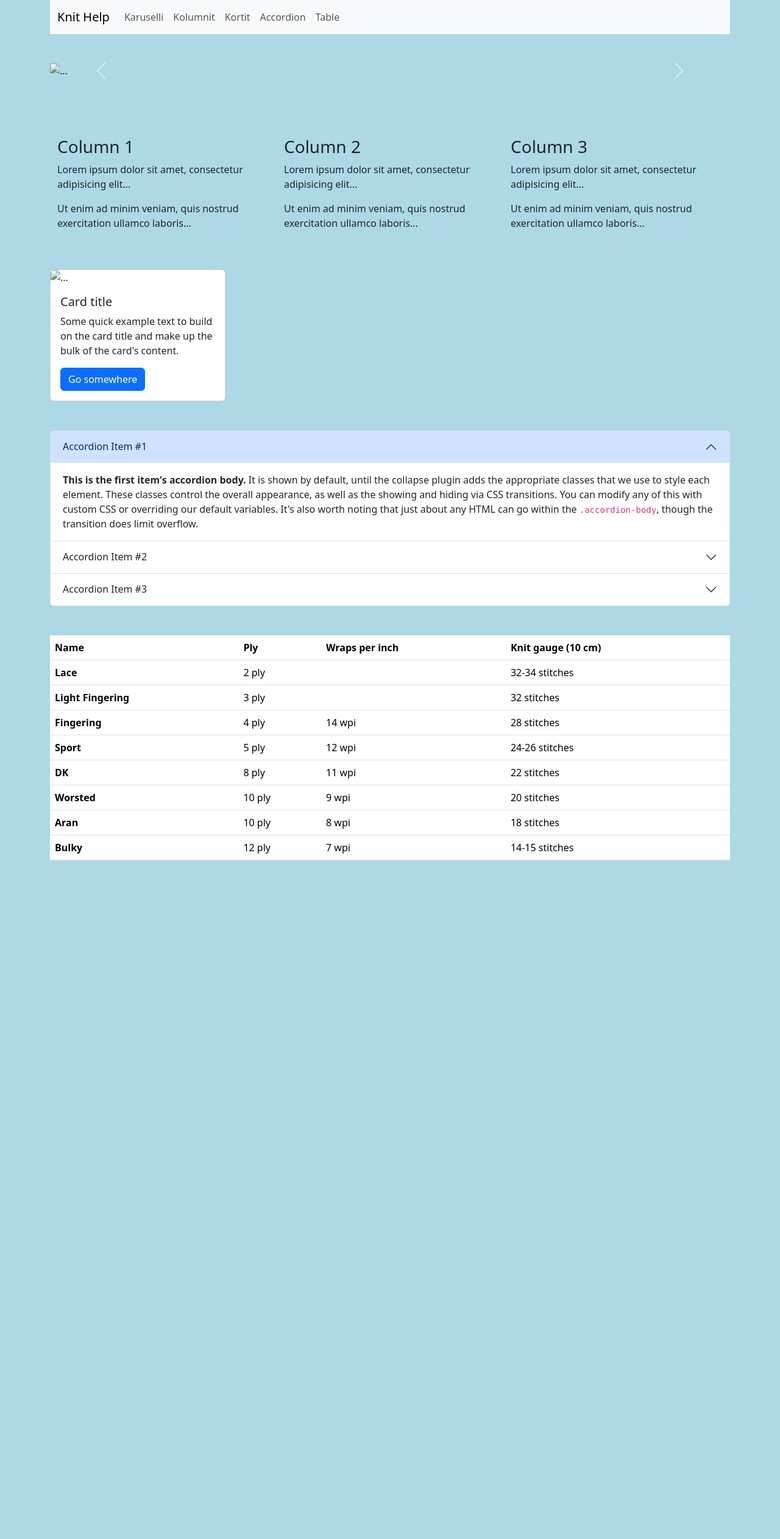
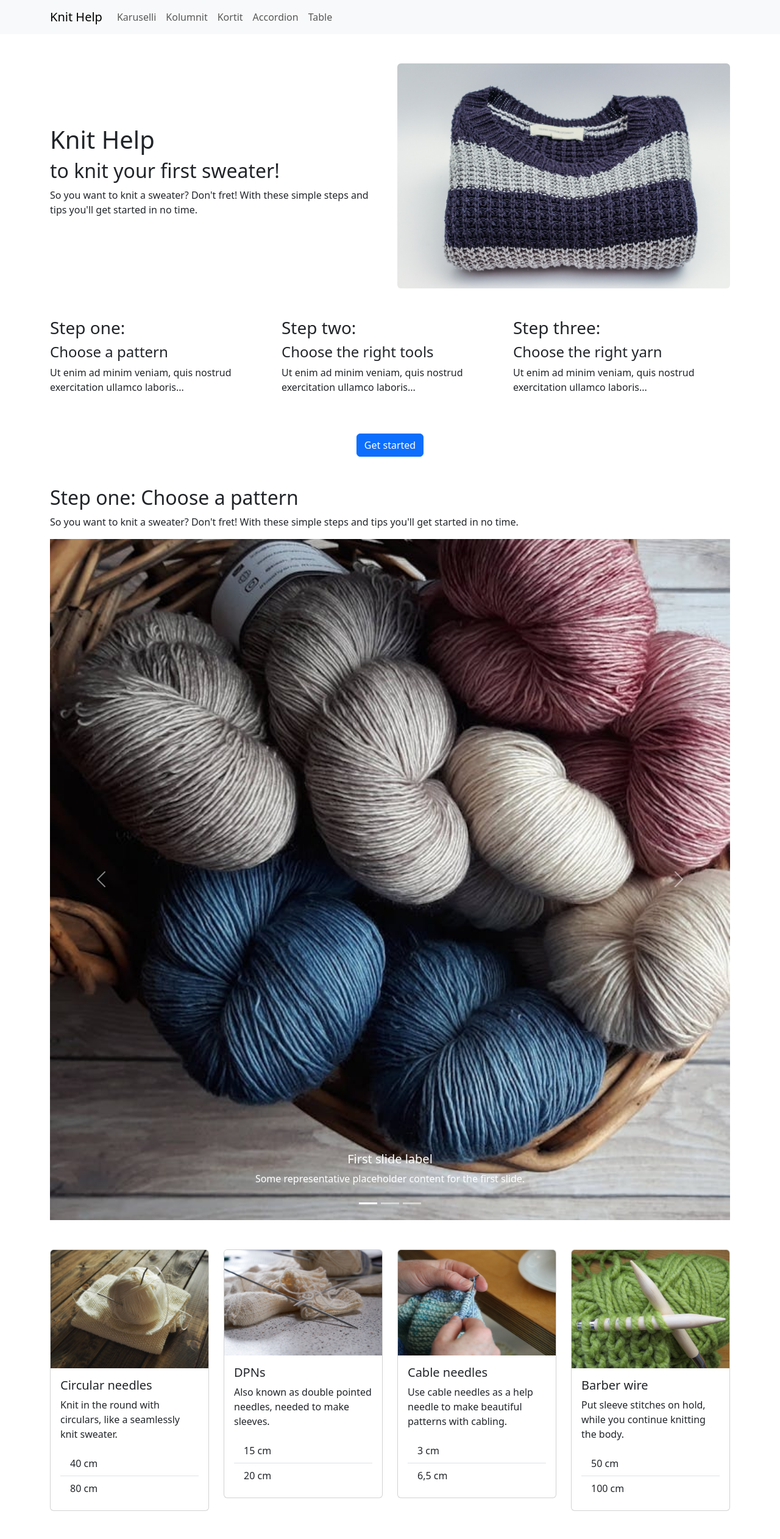
Before and after one commit to reppun/reppun.github.io, a plain HTML site: page bootstrap.html in a window 1280 px wide. Shown: the top 2524 px of the page at 61% size. Before the commit the page ends 1427 px from the top, so only its background shows below. Drawn offline with nearby package versions, Linux system fonts and the light colour scheme.

Commit message:
kuvia ja edistystä

```diff
--- a/bootstrap.html
+++ b/bootstrap.html
@@ -2,7 +2,7 @@
 <html lang="en">
 
 <head>
-  <title>Knit Help</title>
+  <title>First sweater | Knit Help</title>
   <meta charset="utf-8">
   <meta name="viewport" content="width=device-width, initial-scale=1">
   <link href="https://cdn.jsdelivr.net/npm/bootstrap@5.3.3/dist/css/bootstrap.min.css" rel="stylesheet">
@@ -12,13 +12,12 @@
 
 <body>
 
-    <main id="alku" class="container">
-
   <nav class="navbar navbar-expand-lg bg-body-tertiary">
-            <div class="container-fluid">
+    <div class="container">
 
       <a class="navbar-brand" href="#">Knit Help</a>
-              <button class="navbar-toggler" type="button" data-bs-toggle="collapse" data-bs-target="#navbarSupportedContent" aria-controls="navbarSupportedContent" aria-expanded="false" aria-label="Toggle navigation">
+      <button class="navbar-toggler" type="button" data-bs-toggle="collapse" data-bs-target="#navbarSupportedContent"
+        aria-controls="navbarSupportedContent" aria-expanded="false" aria-label="Toggle navigation">
         <span class="navbar-toggler-icon"></span>
       </button>
 
@@ -49,24 +48,97 @@
 
   <br /><br />
 
-          <div id="carousel" class="carousel slide">
-            <div class="carousel-inner">
-              <div class="carousel-item active">
-                <img src="..." class="d-block w-100" alt="...">
+  <div class="container">
+
+    <div class="row align-items-center">
+      <div class="col-sm-12 col-md-6 order-last">
+        <img src="sweater.jpg" alt="..." class="img-fluid rounded">
       </div>
-              <div class="carousel-item">
-                <img src="..." class="d-block w-100" alt="...">
-              </div>
-              <div class="carousel-item">
-                <img src="..." class="d-block w-100" alt="...">
+      <div class="col-sm-12 col-md-6">
+        <h1>Knit Help</h1>
+        <h2>to knit your first sweater!</h2>
+        <p>So you want to knit a sweater? Don't fret! With these simple steps and tips you'll get started in no time.
+        </p>
       </div>
     </div>
 
-            <button class="carousel-control-prev" type="button" data-bs-target="#carousel" data-bs-slide="prev">
+    <br /><br />
+
+    <div class="row" id="kolumnit">
+      <div class="col-sm-4">
+        <h3>Step one:</h3>
+        <h4>Choose a pattern</h4>
+        <p>Ut enim ad minim veniam, quis nostrud exercitation ullamco laboris...</p>
+      </div>
+      <div class="col-sm-4">
+        <h3>Step two:</h3>
+        <h4>Choose the right tools</h4>
+        <p>Ut enim ad minim veniam, quis nostrud exercitation ullamco laboris...</p>
+      </div>
+      <div class="col-sm-4">
+        <h3>Step three:</h3>
+        <h4>Choose the right yarn</h4>
+        <p>Ut enim ad minim veniam, quis nostrud exercitation ullamco laboris...</p>
+      </div>
+    </div>
+
+    <br /><br />
+
+    <div class="row text-center">
+      <div class="col-sm-12 justify-content-sm-center">
+        <a class="btn btn-primary" href="#" role="button">Get started</a>
+      </div>
+    </div>
+
+    <br /><br />
+
+    <div class="row">
+      <div class="col-sm-12">
+        <h2>Step one: Choose a pattern</h2>
+        <p>So you want to knit a sweater? Don't fret! With these simple steps and tips you'll get started in no time.
+        </p>
+      </div>
+    </div>
+
+    <div id="karuselli" class="carousel slide">
+      <div class="carousel-indicators">
+        <button type="button" data-bs-target="#karuselli" data-bs-slide-to="0" class="active"
+          aria-current="true" aria-label="Slide 1"></button>
+        <button type="button" data-bs-target="#karuselli" data-bs-slide-to="1"
+          aria-label="Slide 2"></button>
+        <button type="button" data-bs-target="#karuselli" data-bs-slide-to="2"
+          aria-label="Slide 3"></button>
+      </div>
+      <div class="carousel-inner">
+        <div class="carousel-item active">
+          <img src="yarns1.jpeg" class="d-block w-100" alt="...">
+          <div class="carousel-caption d-none d-md-block">
+            <h5>First slide label</h5>
+            <p>Some representative placeholder content for the first slide.</p>
+          </div>
+        </div>
+        <div class="carousel-item">
+          <img src="yarns1.jpeg" class="d-block w-100" alt="...">
+          <div class="carousel-caption d-none d-md-block">
+            <h5>Second slide label</h5>
+            <p>Some representative placeholder content for the second slide.</p>
+          </div>
+        </div>
+        <div class="carousel-item">
+          <img src="yarns1.jpeg" class="d-block w-100" alt="...">
+          <div class="carousel-caption d-none d-md-block">
+            <h5>Third slide label</h5>
+            <p>Some representative placeholder content for the third slide.</p>
+          </div>
+        </div>
+      </div>
+      <button class="carousel-control-prev" type="button" data-bs-target="#karuselli"
+        data-bs-slide="prev">
         <span class="carousel-control-prev-icon" aria-hidden="true"></span>
         <span class="visually-hidden">Previous</span>
       </button>
-            <button class="carousel-control-next" type="button" data-bs-target="#carousel" data-bs-slide="next">
+      <button class="carousel-control-next" type="button" data-bs-target="#karuselli"
+        data-bs-slide="next">
         <span class="carousel-control-next-icon" aria-hidden="true"></span>
         <span class="visually-hidden">Next</span>
       </button>
@@ -74,35 +146,61 @@
 
     <br /><br />
 
-          <div id="kolumnit" class="container mt-5">
-            <div class="row">
-              <div class="col-sm-4">
-                <h3>Column 1</h3>
-                <p>Lorem ipsum dolor sit amet, consectetur adipisicing elit...</p>
-                <p>Ut enim ad minim veniam, quis nostrud exercitation ullamco laboris...</p>
+    <div id="kortit" class="row">
+
+      <div class="col-xs-6 col-sm-6 col-md-4 col-lg-3">
+        <div class="card">
+          <img src="circulars2.jpg" class="card-img-top" alt="Yarn">
+          <div class="card-body">
+            <h5 class="card-title">Circular needles</h5>
+            <p class="card-text">Knit in the round with circulars, like a seamlessly knit sweater.</p>
+            <ul class="list-group list-group-flush">
+              <li class="list-group-item">40 cm</li>
+              <li class="list-group-item">80 cm</li>
+            </ul>
           </div>
-              <div class="col-sm-4">
-                <h3>Column 2</h3>
-                <p>Lorem ipsum dolor sit amet, consectetur adipisicing elit...</p>
-                <p>Ut enim ad minim veniam, quis nostrud exercitation ullamco laboris...</p>
         </div>
-              <div class="col-sm-4">
-                <h3>Column 3</h3>
-                <p>Lorem ipsum dolor sit amet, consectetur adipisicing elit...</p>
-                <p>Ut enim ad minim veniam, quis nostrud exercitation ullamco laboris...</p>
+      </div>
+      <div class="col-xs-6 col-sm-6 col-md-4 col-lg-3">
+        <div class="card">
+          <img src="dpns.jpg" class="card-img-top" alt="Yarn">
+          <div class="card-body">
+            <h5 class="card-title">DPNs</h5>
+            <p class="card-text">Also known as double pointed needles, needed to make sleeves.</p>
+            <ul class="list-group list-group-flush">
+              <li class="list-group-item">15 cm</li>
+              <li class="list-group-item">20 cm</li>
+            </ul>
+          </div>
+        </div>
+      </div>
+      <div class="col-xs-6 col-sm-6 col-md-4 col-lg-3">
+        <div class="card">
+          <img src="cables.jpg" class="card-img-top" alt="Yarn">
+          <div class="card-body">
+            <h5 class="card-title">Cable needles</h5>
+            <p class="card-text">Use cable needles as a help needle to make beautiful patterns with cabling.</p>
+            <ul class="list-group list-group-flush">
+              <li class="list-group-item">3 cm</li>
+              <li class="list-group-item">6,5 cm</li>
+            </ul>
+          </div>
+        </div>
+      </div>
+      <div class="col-xs-6 col-sm-6 col-md-4 col-lg-3">
+        <div class="card">
+          <img src="circulars.jpg" class="card-img-top" alt="Yarn">
+          <div class="card-body">
+            <h5 class="card-title">Barber wire</h5>
+            <p class="card-text">Put sleeve stitches on hold, while you continue knitting the body.</p>
+            <ul class="list-group list-group-flush">
+              <li class="list-group-item">50 cm</li>
+              <li class="list-group-item">100 cm</li>
+            </ul>
           </div>
         </div>
       </div>
 
-          <br /><br />
-
-          <div id="kortit" class="card" style="width: 18rem;">
-            <img src="..." class="card-img-top" alt="...">
-            <div class="card-body">
-              <h5 class="card-title">Card title</h5>
-              <p class="card-text">Some quick example text to build on the card title and make up the bulk of the card's content.</p>
-              <a href="#" class="btn btn-primary">Go somewhere</a>
-            </div>
     </div>
 
     <br /><br />
@@ -110,43 +208,65 @@
     <div class="accordion" id="accordion">
       <div class="accordion-item">
         <h2 class="accordion-header">
-                <button class="accordion-button" type="button" data-bs-toggle="collapse" data-bs-target="#collapseOne" aria-expanded="true" aria-controls="collapseOne">
+          <button class="accordion-button" type="button" data-bs-toggle="collapse" data-bs-target="#collapseOne"
+            aria-expanded="true" aria-controls="collapseOne">
             Accordion Item #1
           </button>
         </h2>
         <div id="collapseOne" class="accordion-collapse collapse show" data-bs-parent="#accordionExample">
           <div class="accordion-body">
-                  <strong>This is the first item's accordion body.</strong> It is shown by default, until the collapse plugin adds the appropriate classes that we use to style each element. These classes control the overall appearance, as well as the showing and hiding via CSS transitions. You can modify any of this with custom CSS or overriding our default variables. It's also worth noting that just about any HTML can go within the <code>.accordion-body</code>, though the transition does limit overflow.
+            <strong>This is the first item's accordion body.</strong> It is shown by default, until the collapse plugin
+            adds the appropriate classes that we use to style each element. These classes control the overall
+            appearance, as well as the showing and hiding via CSS transitions. You can modify any of this with custom
+            CSS or overriding our default variables. It's also worth noting that just about any HTML can go within the
+            <code>.accordion-body</code>, though the transition does limit overflow.
           </div>
         </div>
       </div>
       <div class="accordion-item">
         <h2 class="accordion-header">
-                <button class="accordion-button collapsed" type="button" data-bs-toggle="collapse" data-bs-target="#collapseTwo" aria-expanded="false" aria-controls="collapseTwo">
+          <button class="accordion-button collapsed" type="button" data-bs-toggle="collapse"
+            data-bs-target="#collapseTwo" aria-expanded="false" aria-controls="collapseTwo">
             Accordion Item #2
           </button>
         </h2>
         <div id="collapseTwo" class="accordion-collapse collapse" data-bs-parent="#accordionExample">
           <div class="accordion-body">
-                  <strong>This is the second item's accordion body.</strong> It is hidden by default, until the collapse plugin adds the appropriate classes that we use to style each element. These classes control the overall appearance, as well as the showing and hiding via CSS transitions. You can modify any of this with custom CSS or overriding our default variables. It's also worth noting that just about any HTML can go within the <code>.accordion-body</code>, though the transition does limit overflow.
+            <strong>This is the second item's accordion body.</strong> It is hidden by default, until the collapse
+            plugin adds the appropriate classes that we use to style each element. These classes control the overall
+            appearance, as well as the showing and hiding via CSS transitions. You can modify any of this with custom
+            CSS or overriding our default variables. It's also worth noting that just about any HTML can go within the
+            <code>.accordion-body</code>, though the transition does limit overflow.
           </div>
         </div>
       </div>
       <div class="accordion-item">
         <h2 class="accordion-header">
-                <button class="accordion-button collapsed" type="button" data-bs-toggle="collapse" data-bs-target="#collapseThree" aria-expanded="false" aria-controls="collapseThree">
+          <button class="accordion-button collapsed" type="button" data-bs-toggle="collapse"
+            data-bs-target="#collapseThree" aria-expanded="false" aria-controls="collapseThree">
             Accordion Item #3
           </button>
         </h2>
         <div id="collapseThree" class="accordion-collapse collapse" data-bs-parent="#accordionExample">
           <div class="accordion-body">
-                  <strong>This is the third item's accordion body.</strong> It is hidden by default, until the collapse plugin adds the appropriate classes that we use to style each element. These classes control the overall appearance, as well as the showing and hiding via CSS transitions. You can modify any of this with custom CSS or overriding our default variables. It's also worth noting that just about any HTML can go within the <code>.accordion-body</code>, though the transition does limit overflow.
+            <strong>This is the third item's accordion body.</strong> It is hidden by default, until the collapse plugin
+            adds the appropriate classes that we use to style each element. These classes control the overall
+            appearance, as well as the showing and hiding via CSS transitions. You can modify any of this with custom
+            CSS or overriding our default variables. It's also worth noting that just about any HTML can go within the
+            <code>.accordion-body</code>, though the transition does limit overflow.
           </div>
         </div>
       </div>
     </div>
 
     <br /><br />
+
+    <div class="col-sm-12">
+
+      <h2>Yarn weights</h2>
+      <p>It is hidden by default, until the collapse plugin
+        adds the appropriate classes that we use to style each element. These classes control the overall
+        appearance, as well as the showing and hiding via CSS transitions.</p>
 
       <table class="table" id="table">
         <thead>
@@ -209,7 +329,9 @@
         </tbody>
       </table>
 
-    </main>
+    </div>
 
+  </div>
 </body>
+
 </html>
--- a/style.css
+++ b/style.css
@@ -1,3 +1,3 @@
 body {
-    background-color: lightblue;
+    background-color: white;
   }
```
Also changed, not shown: cables.jpg (added), circulars.jpg (added), circulars2.jpg (added), dpns.jpg (added), sweater.jpg (added), yarns1.jpeg (added). Lines whose indentation alone changed are shown as unchanged.
